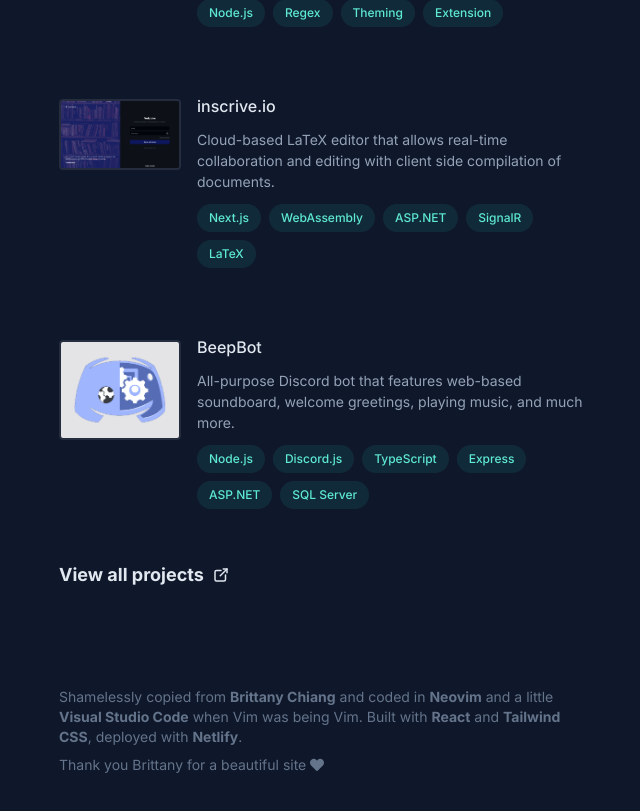
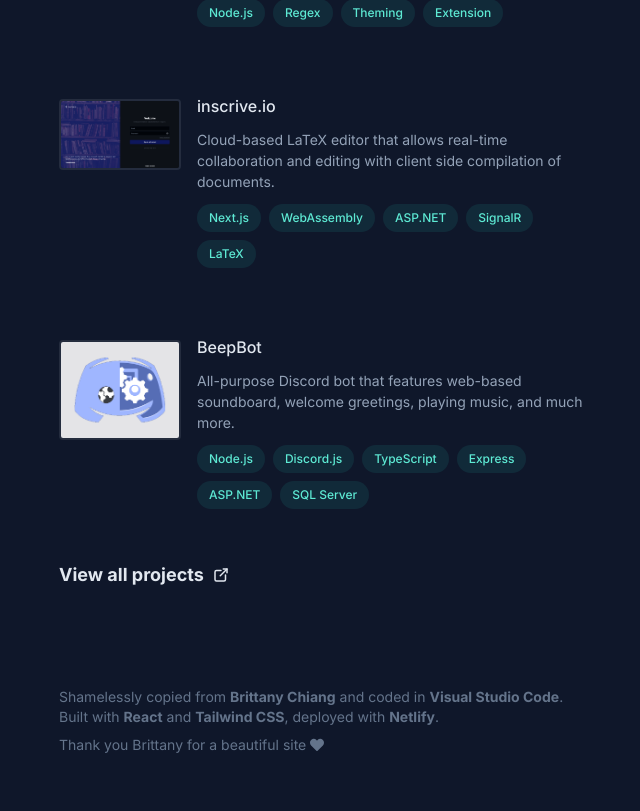
Before and after one commit to mikkel-ol/website, a React (Vite) app: page / in a window 1280 px wide. Shown: the part 1655-2466 px from the top of the page, without its empty margins (589-1229 px from the left). Built offline with nearby package versions, Linux system fonts and the light colour scheme.

Commit message:
Remove neovim from footer

```diff
--- a/src/components/footer.tsx
+++ b/src/components/footer.tsx
@@ -14,8 +14,7 @@
     <div className="text-sm text-slate-500 flex flex-col gap-2">
       <p>
         Shamelessly copied from <Link href="https://github.com/bchiang7">Brittany Chiang</Link> and coded in{" "}
-        <Link href="https://neovim.io">Neovim</Link> and a little <Link href="https://code.visualstudio.com">Visual Studio Code</Link> when
-        Vim was being Vim. Built with <Link href="https://react.dev">React</Link> and{" "}
+        <Link href="https://code.visualstudio.com">Visual Studio Code</Link>. Built with <Link href="https://react.dev">React</Link> and{" "}
         <Link href="https://tailwindcss.com">Tailwind CSS</Link>, deployed with <Link href="https://www.netlify.com">Netlify</Link>.
       </p>
 
```
